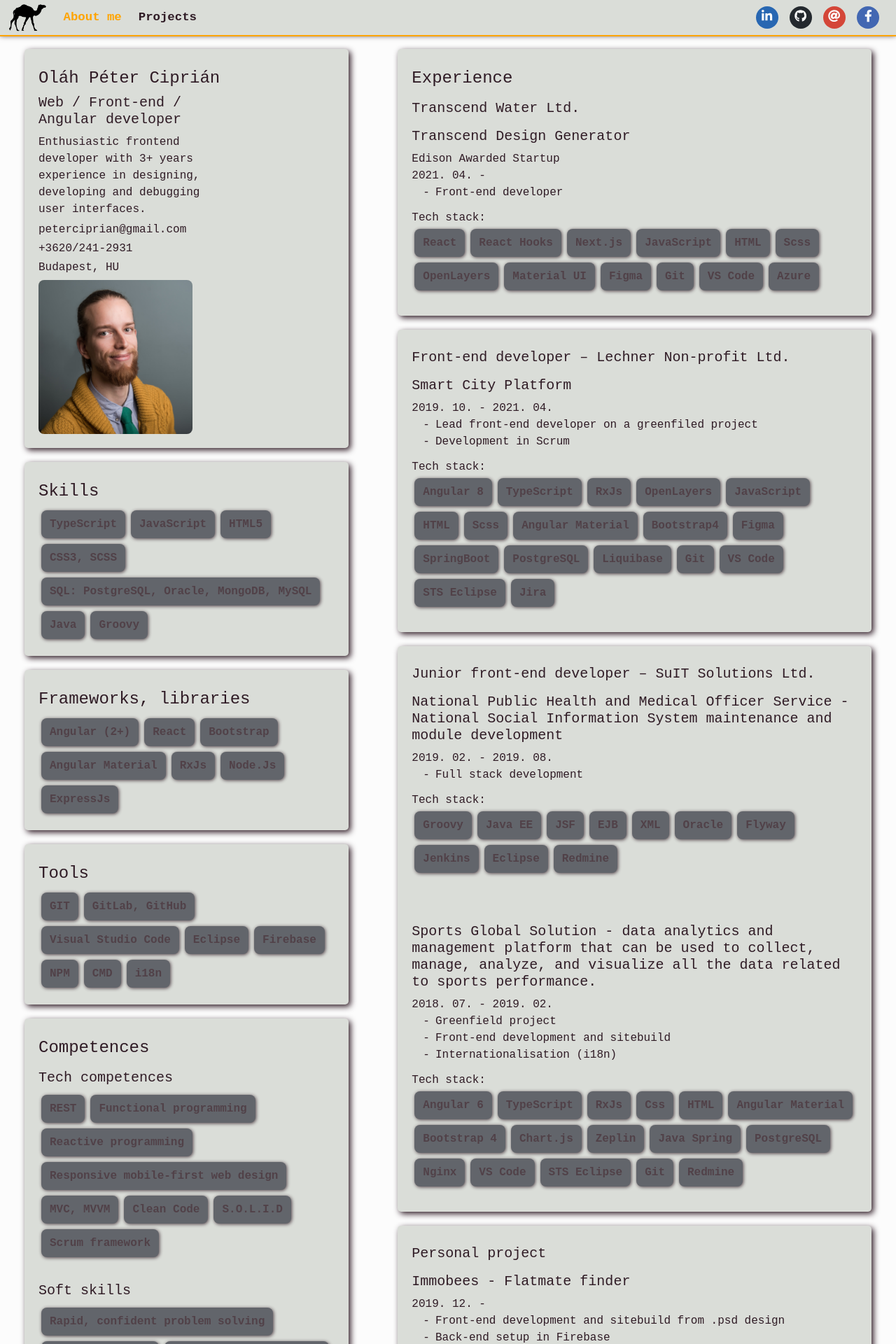
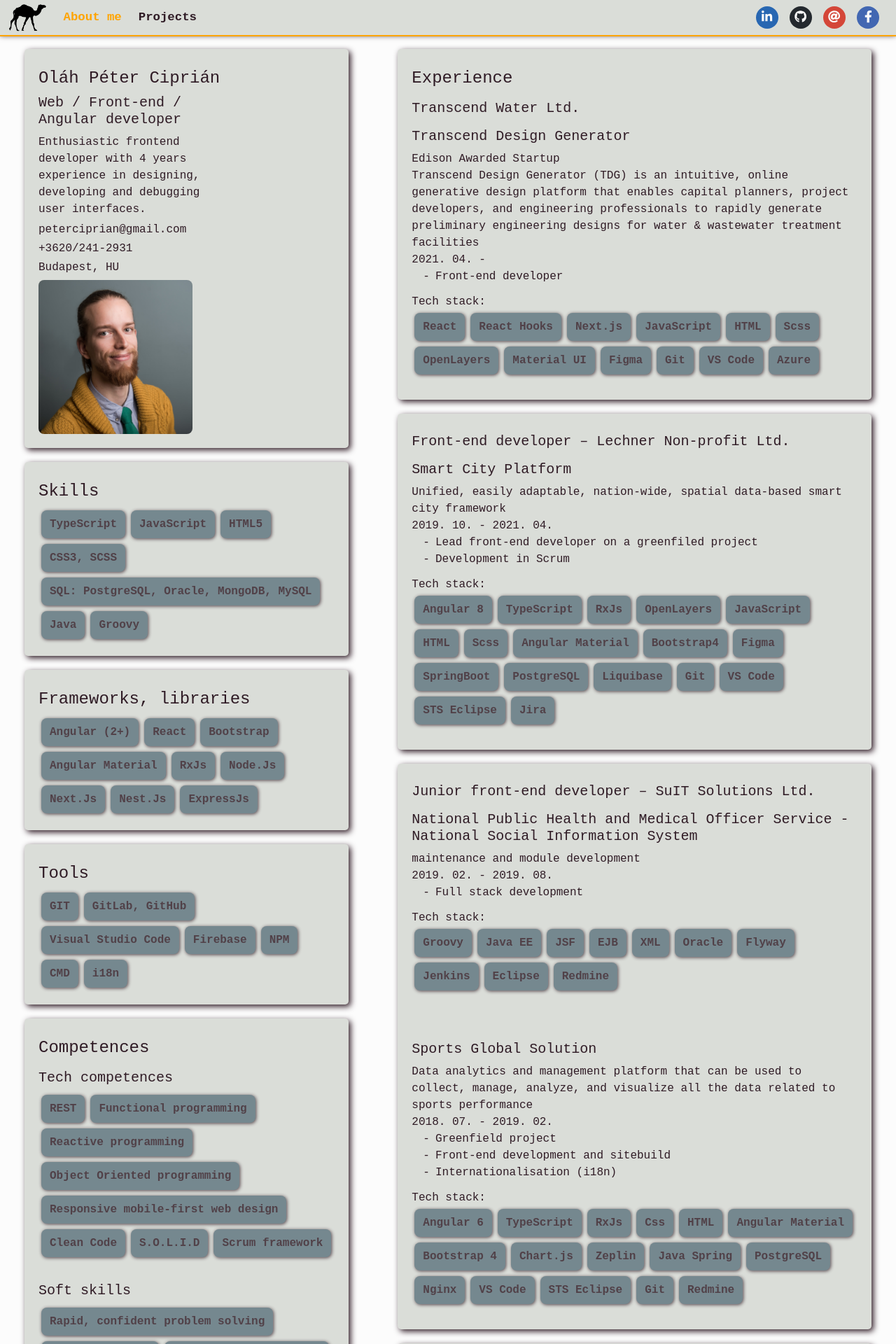
Before and after one commit to peterciprian/portfolio, an Angular app in the folder portfolio/: page /about in a window 1280 px wide. Shown: the top 1920 px of the page at 70% size. Built offline with nearby package versions, Linux system fonts and the light colour scheme.

Commit message:
color updates && small adjustments

```diff
--- a/portfolio/src/app/about/about.component.html
+++ b/portfolio/src/app/about/about.component.html
@@ -6,7 +6,7 @@
           <div class="description">
             <h4>Oláh Péter Ciprián</h4>
             <h5>Web / Front-end / Angular developer</h5>
-            <p>Enthusiastic frontend developer with 3+ years experience in designing, developing and debugging user
+            <p>Enthusiastic frontend developer with 4 years experience in designing, developing and debugging user
               interfaces.</p>
             <h6>peterciprian@gmail.com</h6>
             <h6>+3620/241-2931</h6>
@@ -65,6 +65,8 @@
           <app-box>Angular Material</app-box>
           <app-box>RxJs</app-box>
           <app-box>Node.Js</app-box>
+          <app-box>Next.Js</app-box>
+          <app-box>Nest.Js</app-box>
           <app-box>ExpressJs</app-box>
         </div>
       </app-frame>
@@ -74,7 +76,6 @@
           <app-box>GIT</app-box>
           <app-box>GitLab, GitHub</app-box>
           <app-box>Visual Studio Code</app-box>
-          <app-box>Eclipse</app-box>
           <app-box>Firebase</app-box>
           <app-box>NPM</app-box>
           <app-box>CMD</app-box>
@@ -88,8 +89,8 @@
           <app-box>REST</app-box>
           <app-box>Functional programming</app-box>
           <app-box>Reactive programming</app-box>
+          <app-box>Object Oriented programming</app-box>
           <app-box>Responsive mobile-first web design</app-box>
-          <app-box>MVC, MVVM</app-box>
           <app-box>Clean Code</app-box>
           <app-box>S.O.L.I.D</app-box>
           <app-box>Scrum framework</app-box>
@@ -109,7 +110,7 @@
           <app-box>Can find a way home from anywhere</app-box>
         </div>
       </app-frame>
-      <app-frame>
+      <app-frame class="d-lg-flex d-md-none">
         <h4>Further activites</h4>
         <h5>Social activity</h5>
         <ul>
@@ -126,8 +127,9 @@
         <ul>
           <li>Sustainability, liveable city</li>
           <li>Promenadology, urban strolls</li>
-          <li>Urban cycling</li>
           <li>Architecture, Urbanism</li>
+          <li>Cycling</li>
+          <li>Archery</li>
         </ul>
         <br>
         <h5>Prizes, Competitions, Awards as Urban Designer</h5>
@@ -149,7 +151,10 @@
         <h4>Experience</h4>
         <h5>Transcend Water Ltd.</h5>
         <h5>Transcend Design Generator</h5>
-          <span>Edison Awarded Startup</span>
+        <span>Edison Awarded Startup</span>
+        <span>Transcend Design Generator (TDG) is an intuitive, online generative design platform that enables capital
+          planners, project developers, and engineering professionals to rapidly generate preliminary engineering
+          designs for water & wastewater treatment facilities</span>
         <ul>
           <div>2021. 04. -</div>
           <li>Front-end developer</li>
@@ -176,6 +181,7 @@
       <app-frame>
         <h5>Front-end developer – Lechner Non-profit Ltd.</h5>
         <h5>Smart City Platform</h5>
+        <span>Unified, easily adaptable, nation-wide, spatial data-based smart city framework</span>
         <ul>
           <div>2019. 10. - 2021. 04.</div>
           <li>Lead front-end developer on a greenfiled project</li>
@@ -207,8 +213,8 @@
 
       <app-frame>
         <h5>Junior front-end developer – SuIT Solutions Ltd.</h5>
-        <h5> National Public Health and Medical Officer Service - National Social Information System maintenance and
-          module development</h5>
+        <h5> National Public Health and Medical Officer Service - National Social Information System</h5>
+        <span>maintenance and module development</span>
         <ul>
           <div>2019. 02. - 2019. 08.</div>
           <li>Full stack development</li>
@@ -230,8 +236,9 @@
         </div>
         <br>
         <br>
-        <h5>Sports Global Solution - data analytics and management platform that can be used to collect, manage,
-          analyze, and visualize all the data related to sports performance.</h5>
+        <h5>Sports Global Solution</h5>
+        <span>Data analytics and management platform that can be used to collect, manage,
+          analyze, and visualize all the data related to sports performance</span>
         <ul>
           <div>2018. 07. - 2019. 02.</div>
           <li>Greenfield project</li>
--- a/portfolio/src/app/components/box/box.component.scss
+++ b/portfolio/src/app/components/box/box.component.scss
@@ -2,7 +2,8 @@
 
 .box {
   cursor: default;
-  background-color: $color-gray;
+  color: $color-purple;
+  background-color: $color-blue;
   box-shadow: 1px 1px 5px $color-purple;
   font-weight: 800;
   padding: 8px 12px;
--- a/portfolio/src/app/components/social-icon/social-icon.component.scss
+++ b/portfolio/src/app/components/social-icon/social-icon.component.scss
@@ -9,4 +9,5 @@
   -ms-border-radius: 50%;
   -o-border-radius: 50%;
   color: $color-white;
+  padding-top: 3px;
 }
--- a/portfolio/src/assets/styles/color.scss
+++ b/portfolio/src/assets/styles/color.scss
@@ -5,4 +5,5 @@
 $color-gray: #454851;
 $color-light: #DADDD8;
 $color-green: #D3F9B5;
+$color-turquoise: #74D3AE;
 $color-red: #B26E63;
```
Also changed, not shown: 14 other files (tests, documents, lock files or other folders). Lines whose indentation alone changed are shown as unchanged.
